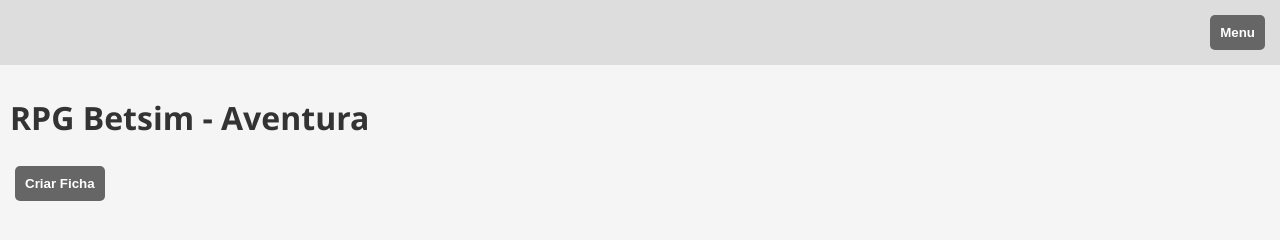
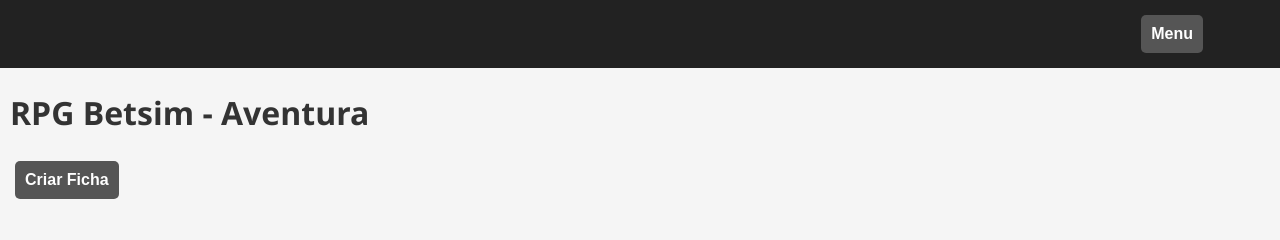
Before and after one commit to Tetelestai01/RPG, a plain HTML site: page index.html in a window 1280 px wide. Drawn offline with Linux system fonts and the light colour scheme.

Commit message:
Update index.html

```diff
--- a/index.html
+++ b/index.html
@@ -6,10 +6,11 @@
 <title>RPG Betsim - Aventura</title>
 <style>
 body {font-family:'Segoe UI',sans-serif; margin:0; padding:0; background:#f5f5f5; color:#333;}
-#hud {display:flex; justify-content:space-between; padding:10px; background:#ddd; font-weight:bold; flex-wrap:wrap;}
-#gameScreen {padding:10px;}
-button {margin:5px; padding:10px; border:none; border-radius:5px; background:#666; color:white; font-weight:bold;}
-button:hover{background:#444; cursor:pointer;}
+#hud {position:fixed; top:0; left:0; width:100%; background:#222; color:#fff; padding:10px; font-weight:bold; display:flex; justify-content:space-around; flex-wrap:wrap; z-index:100;}
+#hud span{margin:0 5px;}
+#gameScreen {padding:70px 10px 10px 10px;}
+button {margin:5px; padding:10px; border:none; border-radius:5px; background:#555; color:white; font-weight:bold; font-size:16px;}
+button:hover{background:#333; cursor:pointer;}
 input {margin:5px; padding:5px; border-radius:3px; border:1px solid #ccc;}
 .hidden{display:none;}
 #inventory, #hand, #menu{border:1px solid #aaa; padding:5px; margin:5px; border-radius:5px; background:#eee;}
```
